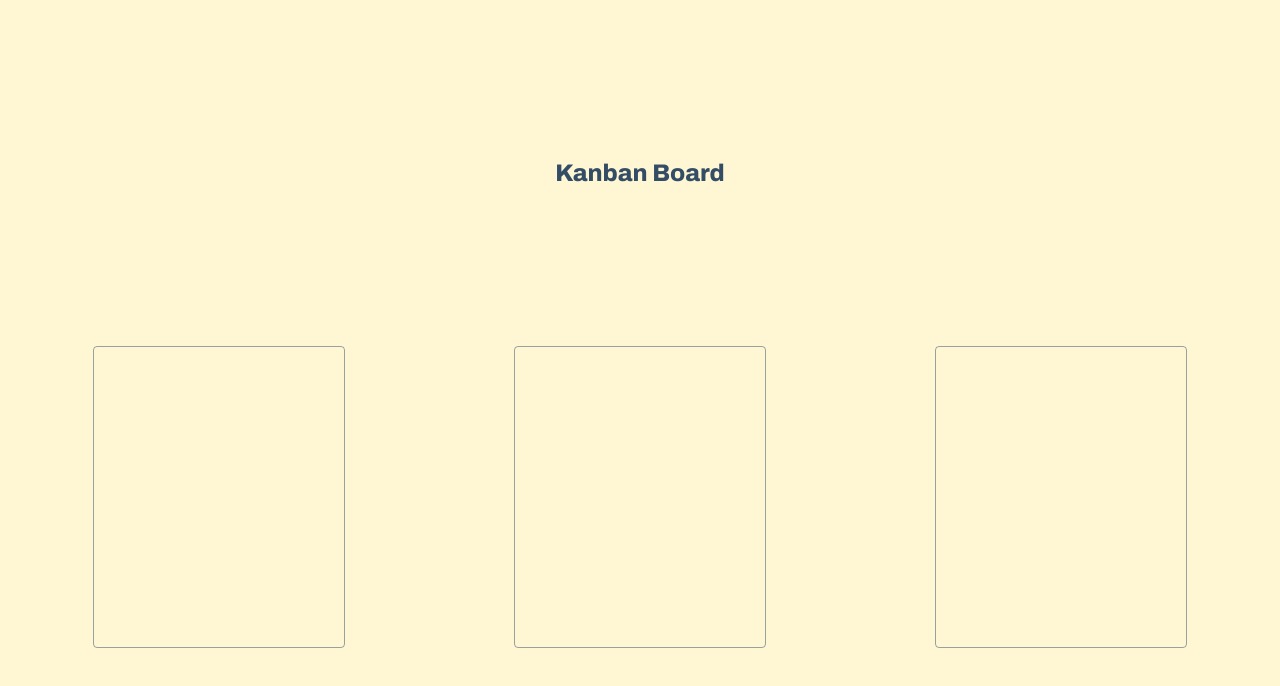
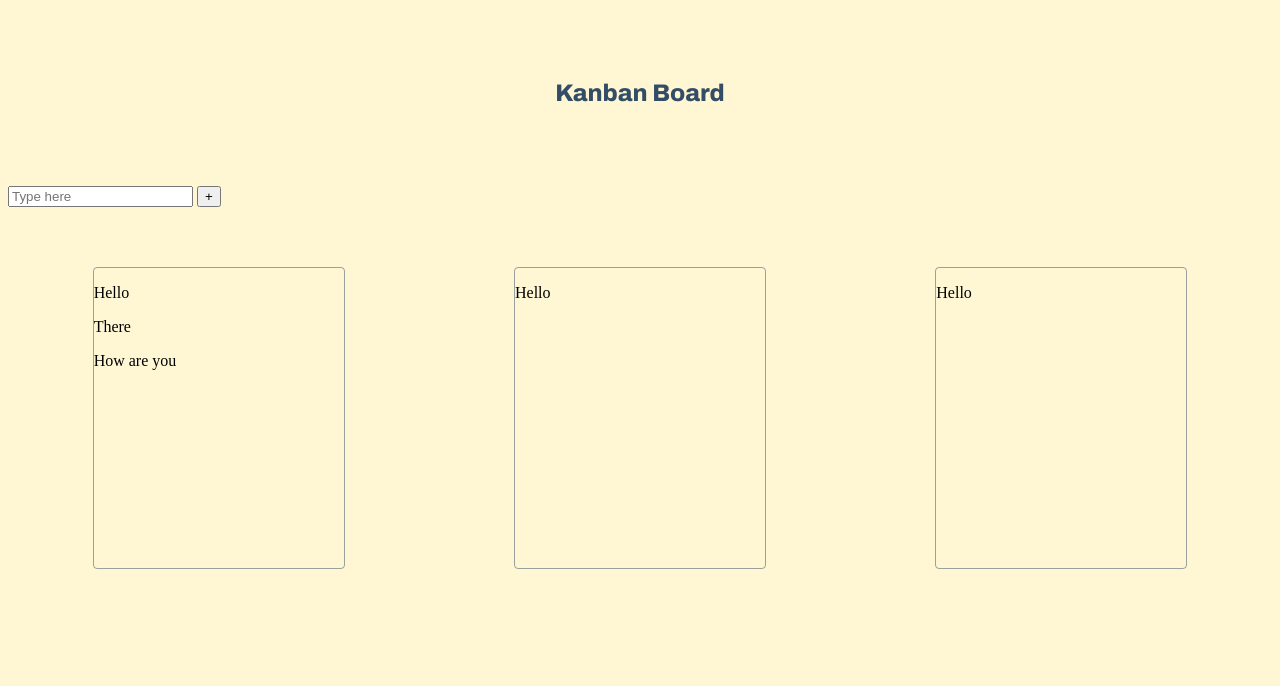
Before and after one commit to Soniafra93/Kanban_board, a plain HTML site: page index.html in a window 1280 px wide. Drawn offline with Linux system fonts and the light colour scheme; a web font is replaced by a local one.

Commit message:
added structure of the index file

```diff
--- a/index.html
+++ b/index.html
@@ -11,13 +11,29 @@
       href="https://fonts.googleapis.com/css2?family=Archivo:ital,wght@0,100..900;1,100..900&family=Playfair+Display:ital,wght@0,400..900;1,400..900&display=swap"
       rel="stylesheet"
     />
+    <script src="./drag.js" defer></script>
+    <script src="./todo.js" defer></script>
   </head>
   <body>
     <h2>Kanban Board</h2>
     <div class="board">
-      <div class="column"></div>
-      <div class="column"></div>
-      <div class="column"></div>
+      <form id="todo-form">
+        <input type="text" placeholder="Type here" id="todo-input" />
+        <button type="submit">+</button>
+      </form>
+    </div>
+    <div class="lanes">
+      <div class="swim-lane" id="todo-lane">
+        <p class="task" draggable="true">Hello</p>
+        <p class="task" draggable="true">There</p>
+        <p class="task" draggable="true">How are you</p>
+      </div>
+      <div class="swim-lane">
+        <p class="task" draggable="true">Hello</p>
+      </div>
+      <div class="swim-lane">
+        <p class="task" draggable="true">Hello</p>
+      </div>
     </div>
   </body>
 </html>
--- a/style.css
+++ b/style.css
@@ -6,21 +6,25 @@ h2 {
   font-style: normal;
   font-variation-settings: "wdth" 100;
   color: #344d67;
-  margin: 160px;
+  margin: 80px;
 }
 
 body {
   background-color: #fff7d4;
 }
 
-.board {
+.lanes {
   display: flex;
 }
 
-.column {
+.swim-lane {
   width: 250px;
   height: 300px;
   margin: auto;
   border: 1px solid rgba(52, 77, 103, 0.5);
   border-radius: 4px;
 }
+
+.board {
+  margin-bottom: 60px;
+}
```
